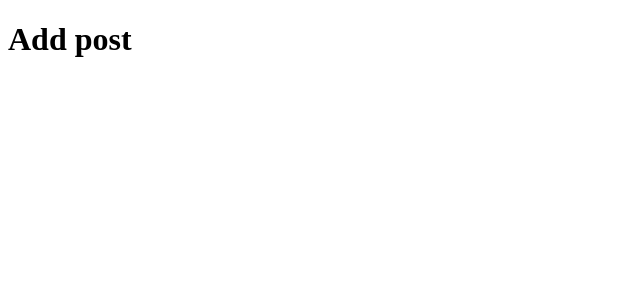
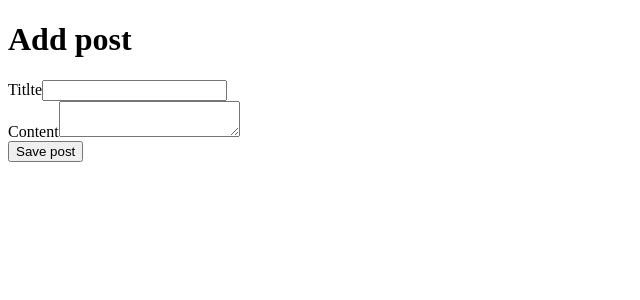
Before and after one commit to khinewin/vue-3, a Vue app: page /posts/add in a window 1280 px wide. Shown: the top 300 px of the page, without its empty margins (0-640 px from the left). Built offline with nearby package versions, Linux system fonts and the light colour scheme.

Commit message:
start add post

```diff
--- a/package.json
+++ b/package.json
@@ -9,6 +9,7 @@
     "preview": "vite preview"
   },
   "dependencies": {
+    "axios": "^1.10.0",
     "vue": "^3.5.17",
     "vue-router": "^4.5.1"
   },
--- a/src/views/AddPost.vue
+++ b/src/views/AddPost.vue
@@ -1,12 +1,43 @@
 <template lang="">
     <div>
         <h1>Add post</h1>
-
+        <form @submit.prevent="savePost">
+            <label for="title">Titlte</label>
+            <input type="text" id="title" v-model="title">
+            <br>
+            <label for="content">Content</label>
+            <textarea  id="content" v-model="content"></textarea>
+            <br>
+            <button type="submit">Save post</button>
+        </form>
     </div>
 </template>
 <script>
+    import axios from "axios"
 export default {
+    data(){
+        return{
+            server_addr: "http://192.168.1.4:8000",
+            title: "",
+            content:"",
+        }
+    },
+    methods:{
+        savePost(){
+            const data={
+                title: this.title,
+                content: this.content
+            }
+            axios.post(`${this.server_addr}/api/posts`, data )
+            .then((res)=>{
+                console.log(res)
+            })
+            .catch((err)=>{
+                console.log(err)
+            })
 
+        }
+    }
 }
 </script>
 <style lang="">
```
Also changed, not shown: 1 other file (tests, documents, lock files or other folders).
